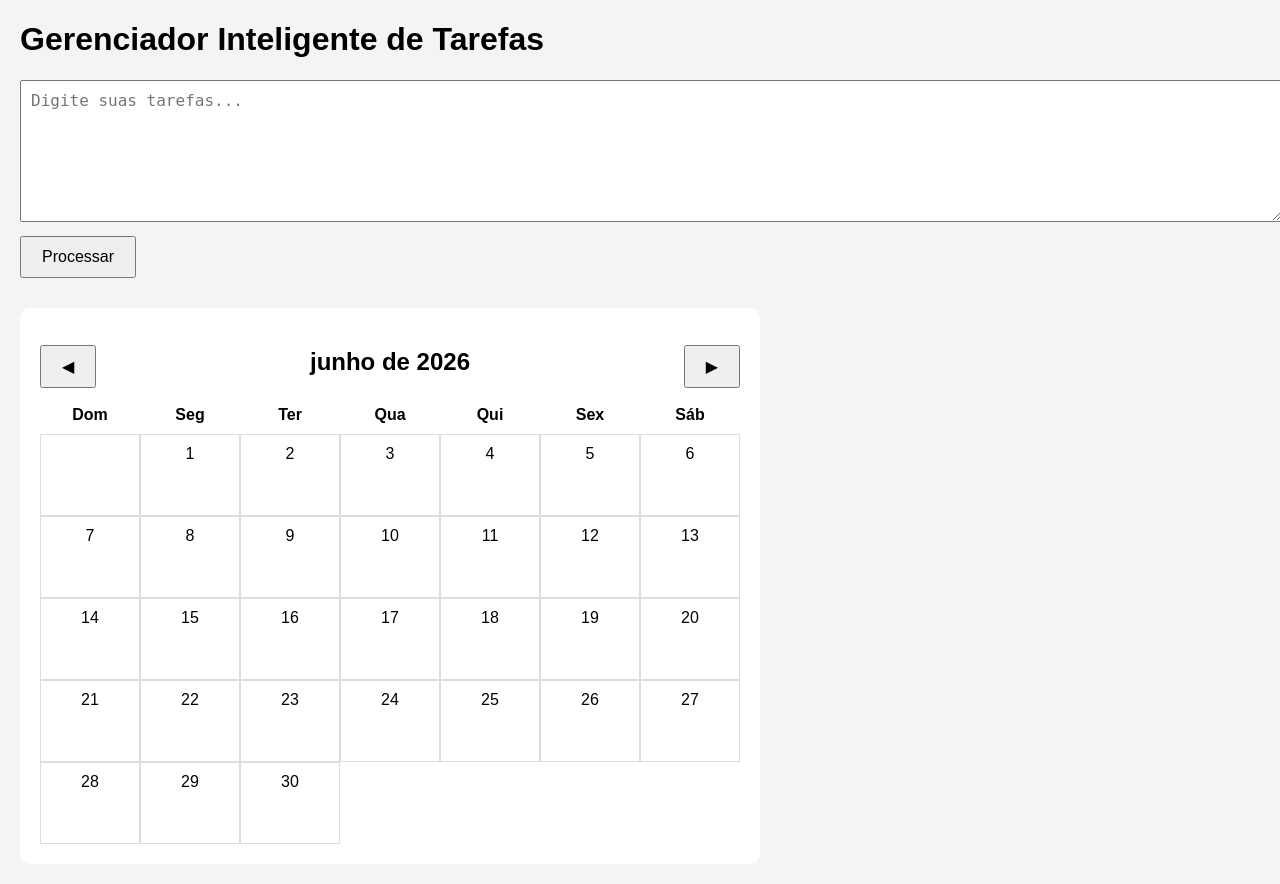
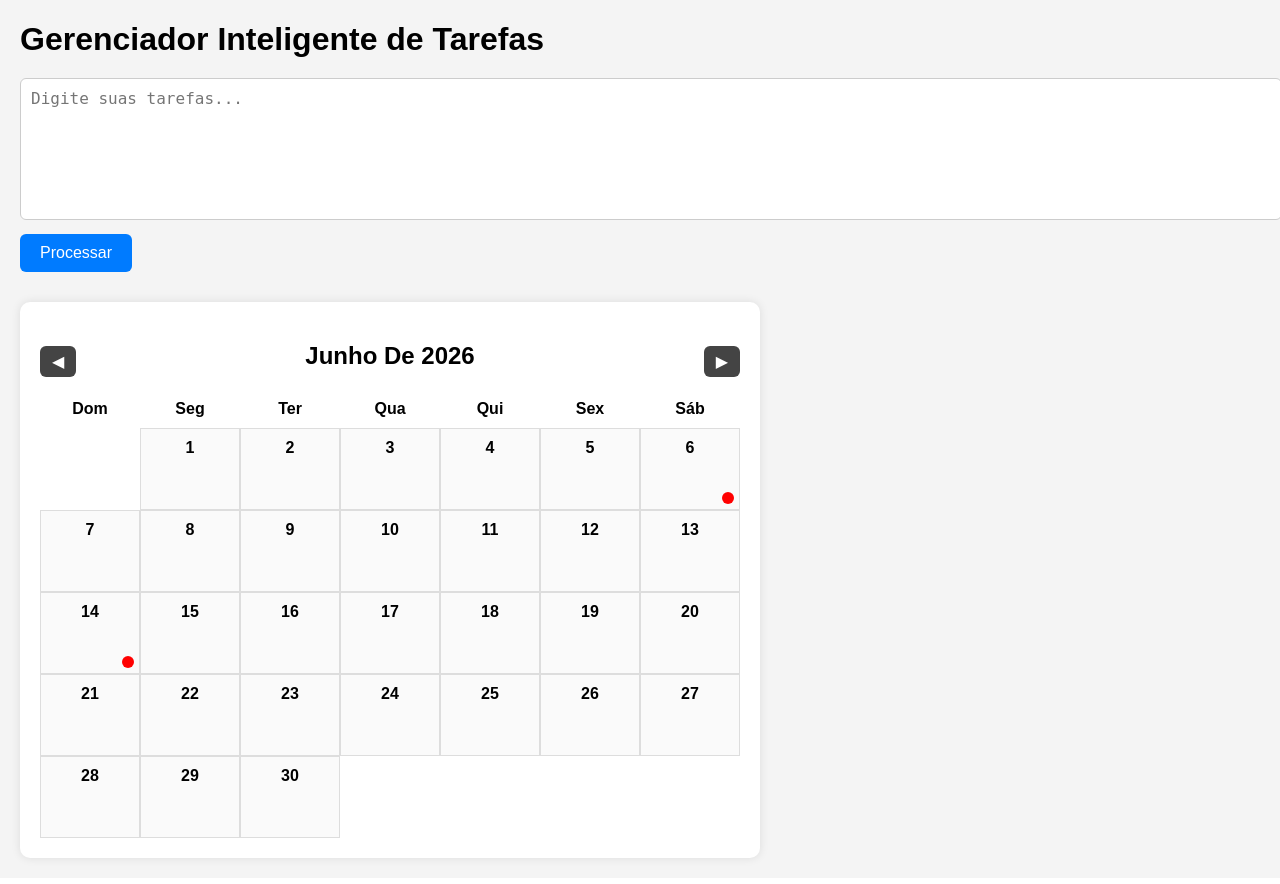
Before and after one commit to brenochr/IA-Gerenciadora-de-Tarefas, a Flask app: page / in a window 1280 px wide. Run offline with Flask 3, Linux system fonts and the light colour scheme.

Commit message:
Novo branch, interatividade na agenda

```diff
--- a/Projeto IA/static/script.js
+++ b/Projeto IA/static/script.js
@@ -1,4 +1,11 @@
 let dataAtual = new Date();
+
+// Estrutura de lembretes por data (a IA vai preencher isso futuramente)
+let lembretes = {};
+lembretes["2026-06-14"] = [
+    { texto: "entrega do projeto", prioridade: "alta" }
+];
+
 
 document.addEventListener("DOMContentLoaded", () => {
     renderizarCalendario();
@@ -36,8 +43,48 @@ function renderizarCalendario() {
 
     // Dias do mês
     for (let dia = 1; dia <= ultimoDia.getDate(); dia++) {
-        diasDiv.innerHTML += `<div>${dia}</div>`;
+        const dataCompleta = `${ano}-${String(mes + 1).padStart(2, "0")}-${String(dia).padStart(2, "0")}`;
+
+        const divDia = document.createElement("div");
+        divDia.classList.add("dia");
+        divDia.dataset.data = dataCompleta;
+        divDia.innerHTML = `<span class="numero-dia">${dia}</span>`;
+
+        // Se houver lembretes, mostrar bolinhas
+        if (lembretes[dataCompleta]) {
+            const prioridades = lembretes[dataCompleta].map(l => l.prioridade);
+
+            if (prioridades.includes("alta")) {
+                divDia.innerHTML += `<span class="bolinha bolinha-vermelha"></span>`;
+            } else if (prioridades.includes("média")) {
+                divDia.innerHTML += `<span class="bolinha bolinha-amarela"></span>`;
+            } else {
+                divDia.innerHTML += `<span class="bolinha bolinha-verde"></span>`;
+            }
+        }
+
+        // Clique no dia → apenas visualização
+        divDia.addEventListener("click", () => visualizarDia(dataCompleta));
+
+        diasDiv.appendChild(divDia);
     }
+}
+
+function visualizarDia(data) {
+    const lista = lembretes[data];
+
+    if (!lista) {
+        alert(`Dia ${data}\n\nNenhum lembrete.`);
+        return;
+    }
+
+    let texto = `Lembretes do dia ${data}:\n\n`;
+
+    lista.forEach(l => {
+        texto += `• ${l.texto} (${l.prioridade})\n`;
+    });
+
+    alert(texto);
 }
 
 // -------------------
@@ -47,7 +94,17 @@ function renderizarCalendario() {
 async function carregarTarefas() {
     const resp = await fetch("/api/tarefas");
     const tarefas = await resp.json();
-    console.log("Tarefas carregadas:", tarefas);
+
+    // A IA futuramente preencherá isso
+    tarefas.forEach(t => {
+        if (!lembretes[t.prazo]) lembretes[t.prazo] = [];
+        lembretes[t.prazo].push({
+            texto: t.titulo,
+            prioridade: t.prioridade
+        });
+    });
+
+    renderizarCalendario();
 }
 
 async function enviarTexto() {
@@ -60,7 +117,15 @@ async function enviarTexto() {
     });
 
     const novas = await resp.json();
-    console.log("Tarefas novas:", novas);
 
+    novas.forEach(t => {
+        if (!lembretes[t.prazo]) lembretes[t.prazo] = [];
+        lembretes[t.prazo].push({
+            texto: t.titulo,
+            prioridade: t.prioridade
+        });
+    });
+
+    renderizarCalendario();
     document.getElementById("texto").value = "";
 }
--- a/Projeto IA/static/style.css
+++ b/Projeto IA/static/style.css
@@ -1,14 +1,29 @@
-body {
+/* ===========================
+   ESTILO GERAL DA PÁGINA
+   =========================== */
+
+   body {
     font-family: Arial, sans-serif;
     margin: 20px;
     background: #f4f4f4;
 }
+
+h1 {
+    margin-bottom: 20px;
+}
+
+/* ===========================
+   ÁREA DE TEXTO E BOTÃO
+   =========================== */
 
 textarea {
     width: 100%;
     height: 120px;
     padding: 10px;
     font-size: 16px;
+    border-radius: 6px;
+    border: 1px solid #ccc;
+    resize: none;
 }
 
 button {
@@ -16,7 +31,19 @@ button {
     padding: 10px 20px;
     font-size: 16px;
     cursor: pointer;
+    border: none;
+    background: #007bff;
+    color: white;
+    border-radius: 6px;
 }
+
+button:hover {
+    background: #0056b3;
+}
+
+/* ===========================
+   CALENDÁRIO
+   =========================== */
 
 #calendario-container {
     margin-top: 30px;
@@ -25,31 +52,89 @@ button {
     border-radius: 10px;
     width: 100%;
     max-width: 700px;
+    box-shadow: 0 0 10px rgba(0,0,0,0.1);
 }
 
+/* Cabeçalho do calendário */
 #calendario-header {
     display: flex;
     justify-content: space-between;
     align-items: center;
 }
 
-#dias-semana, #dias {
+#calendario-header button {
+    background: #444;
+    color: white;
+    padding: 6px 12px;
+    border-radius: 6px;
+}
+
+#calendario-header button:hover {
+    background: #222;
+}
+
+#mes-ano {
+    text-transform: capitalize;
+}
+
+/* Dias da semana */
+#dias-semana {
+    display: grid;
+    grid-template-columns: repeat(7, 1fr);
+    text-align: center;
+    margin-top: 10px;
+    font-weight: bold;
+}
+
+/* Grid dos dias */
+#dias {
     display: grid;
     grid-template-columns: repeat(7, 1fr);
     text-align: center;
     margin-top: 10px;
 }
 
-#dias-semana div {
-    font-weight: bold;
-}
-
-#dias div {
+/* Cada dia */
+.dia {
+    position: relative;
     padding: 10px;
     border: 1px solid #ddd;
     min-height: 60px;
+    cursor: pointer;
+    background: #fafafa;
 }
 
-#dias div:hover {
+.dia:hover {
     background: #e8e8e8;
 }
+
+/* Número do dia */
+.numero-dia {
+    font-weight: bold;
+    font-size: 16px;
+}
+
+/* ===========================
+   BOLINHAS DE PRIORIDADE
+   =========================== */
+
+.bolinha {
+    width: 12px;
+    height: 12px;
+    border-radius: 50%;
+    position: absolute;
+    bottom: 5px;
+    right: 5px;
+}
+
+.bolinha-vermelha {
+    background: red;
+}
+
+.bolinha-amarela {
+    background: gold;
+}
+
+.bolinha-verde {
+    background: green;
+}
```
Also changed, not shown: 1 other file.
